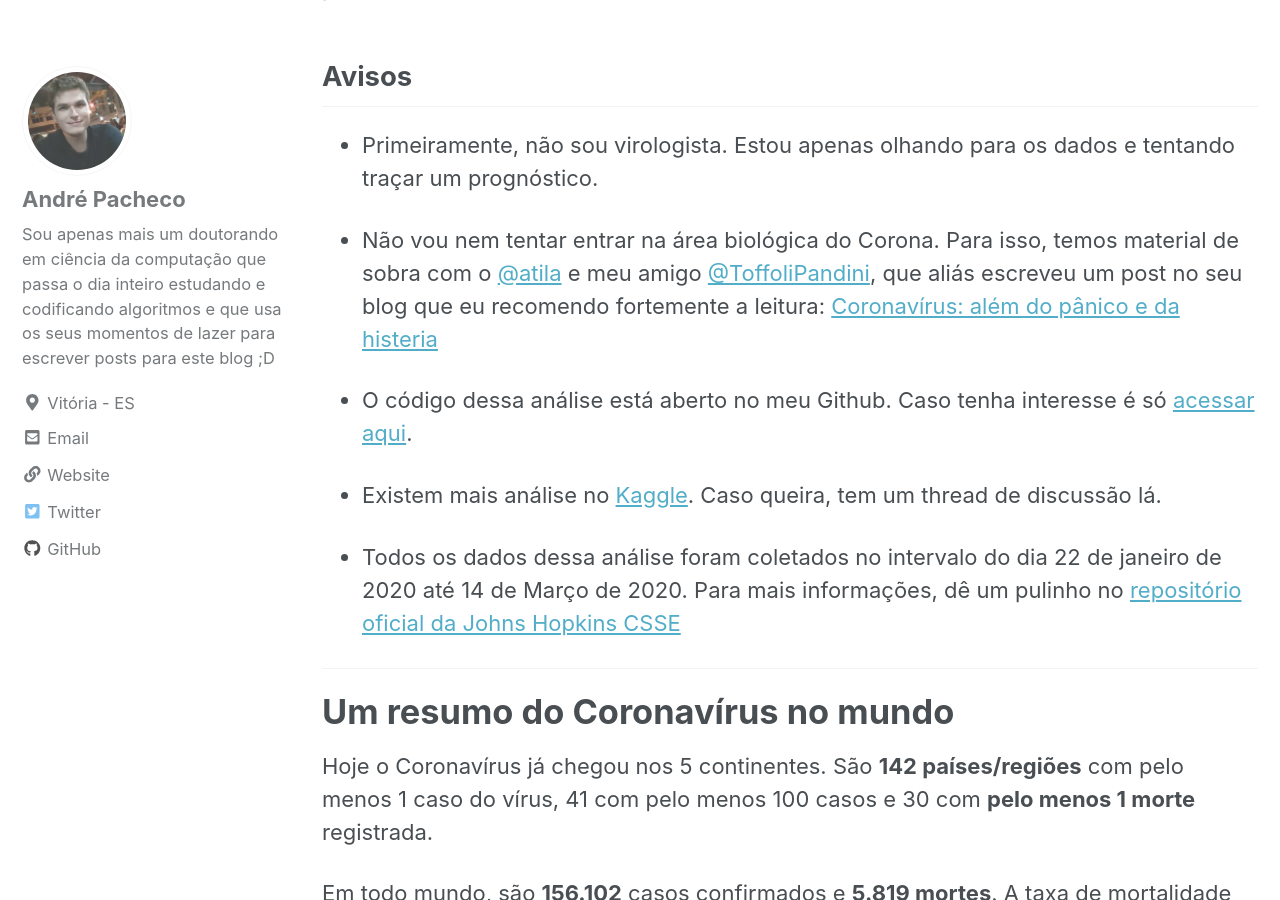
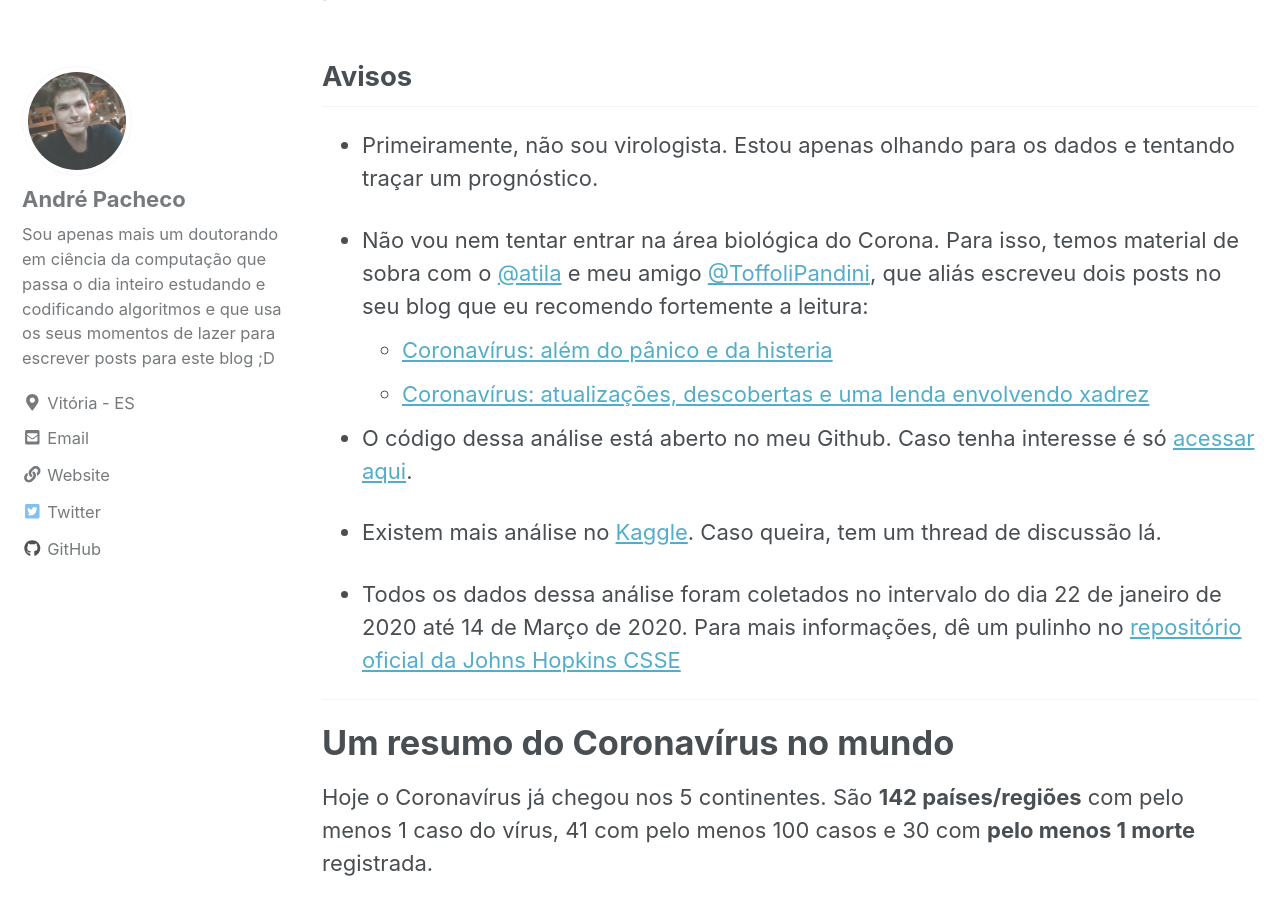
Before and after one commit to compintel/compintel.github.io, a Jekyll site: the page built from _posts/cool-stuffs/2020-03-15-analisando-coronavirus.md, in a window 1280 px wide and 900 px high, scrolled down 1666 px. Built offline with Jekyll 4.4.1, drawn with Linux system fonts in a browser that asks for light colours; cached includes are drawn as plain includes; nearby versions of some CDN libraries; formulas are drawn with MathJax 3; comment, search, counter and statistics services are not loaded; some of the changed text lies outside the part shown.

Commit message:
post corona

```diff
--- a/_posts/cool-stuffs/2020-03-15-analisando-coronavirus.md
+++ b/_posts/cool-stuffs/2020-03-15-analisando-coronavirus.md
@@ -35,7 +35,9 @@ Felizemente, pesquisadores da [Johns Hopkins University](https://www.jhu.edu/) e
 ## Avisos
 - Primeiramente, não sou virologista. Estou apenas olhando para os dados e tentando traçar um prognóstico.
 
-- Não vou nem tentar entrar na área biológica do Corona. Para isso, temos material de sobra com o [@atila](https://twitter.com/oatila) e meu amigo [@ToffoliPandini](https://twitter.com/ToffoliPandini), que aliás escreveu um post no seu blog que eu recomendo fortemente a leitura: [Coronavírus: além do pânico e da histeria](http://papirosgermesefoguetes.blogspot.com/2020/02/coronavirus-alem-do-panico-e-da-histeria.html)
+- Não vou nem tentar entrar na área biológica do Corona. Para isso, temos material de sobra com o [@atila](https://twitter.com/oatila) e meu amigo [@ToffoliPandini](https://twitter.com/ToffoliPandini), que aliás escreveu dois posts no seu blog que eu recomendo fortemente a leitura:
+  - [Coronavírus: além do pânico e da histeria](http://papirosgermesefoguetes.blogspot.com/2020/02/coronavirus-alem-do-panico-e-da-histeria.html)
+  - [Coronavírus: atualizações, descobertas e uma lenda envolvendo xadrez](http://papirosgermesefoguetes.blogspot.com/2020/03/com-o-avanco-da-doenca-desde-o-final-de.html)
 
 - O código dessa análise está aberto no meu Github. Caso tenha interesse é só [acessar aqui](https://github.com/paaatcha/covid-19).
 
```
Also changed, not shown: other parts of _posts/cool-stuffs/2020-03-15-analisando-coronavirus.md (+1 -1 lines).
